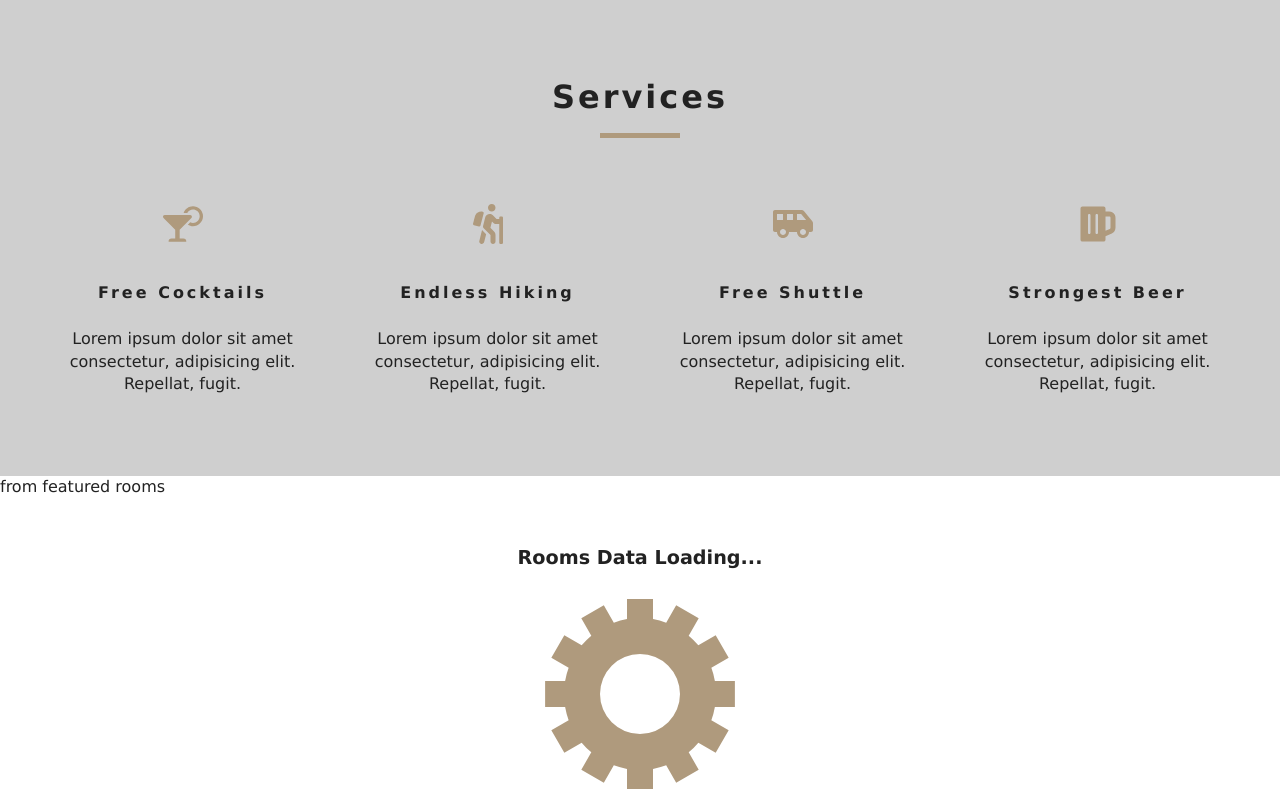
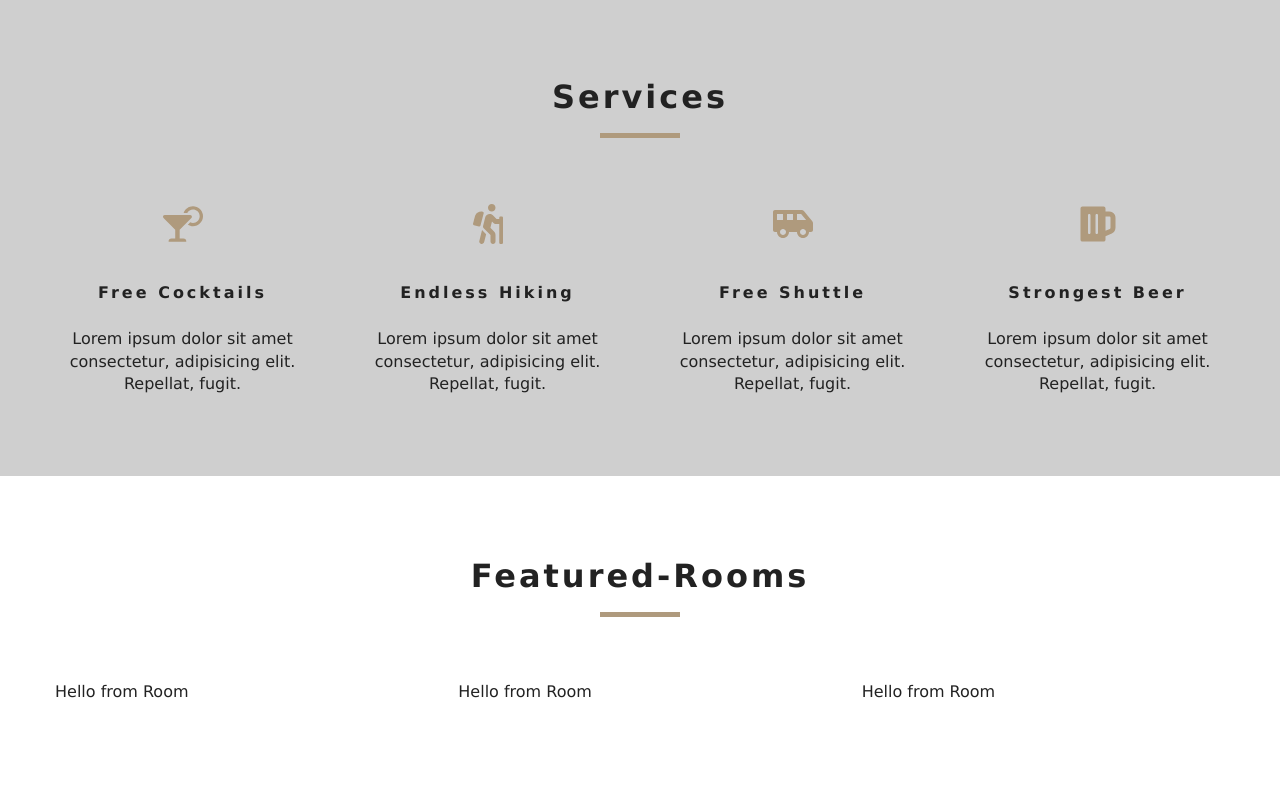
Before and after one commit to ads-andredesantana/Beach-Resort, a React (Create React App) app: page / in a window 1280 px wide. Shown: the part 803-1603 px from the top of the page. Built offline with nearby package versions, Linux system fonts and the light colour scheme.

Commit message:
Creating the Featured Rooms

```diff
--- a/src/components/FeaturedRooms.js
+++ b/src/components/FeaturedRooms.js
@@ -1,17 +1,30 @@
 import React, { Component } from 'react'
+import Title from './Title'
 import { RoomContext } from '../context'
+import Room from './Room'
 import Loading from './Loading'
 
 // Component showing the Rooms by Featured Type.
 export default class FeaturedRooms extends Component {
   static contextType = RoomContext;
+
   render() {
-    const { featuredRooms: rooms } = this.context
-    console.log(rooms);
+    let { loading, featuredRooms: rooms } = this.context;
 
+    // Conditional rendering the Rooms according to their id
+    if (rooms) {
+      rooms = rooms.map(room => {
+        return <Room key={room.id} room={room} />
+      });
+    }
+    // Returning the Featured Rooms if page is not Loading
     return (
-      <div>from featured rooms
-        <Loading />
-      </div>);
+      <section className="featured-rooms">
+        <Title title="featured-rooms" />
+        <div className="featured-rooms-center">
+          {loading ? <Loading /> : rooms}
+        </div>
+      </section>
+    );
   }
 }
--- /dev/null
+++ b/src/components/Room.js
@@ -0,0 +1,7 @@
+import React from 'react'
+
+export default function Room() {
+  return (
+    <div>Hello from Room</div>
+  )
+}
--- a/src/index.js
+++ b/src/index.js
@@ -9,13 +9,17 @@
 
 // Rendering the DOM
 ReactDOM.render(
+
   <React.StrictMode>
+
     <RoomProvider>
       <Router>
         <App />
       </Router>
     </RoomProvider>
+
   </React.StrictMode>,
+
   document.getElementById('root')
 );
 
```
Also changed, not shown: src/components/Rooms.js (deleted), 1 other file (tests, documents, lock files or other folders).
